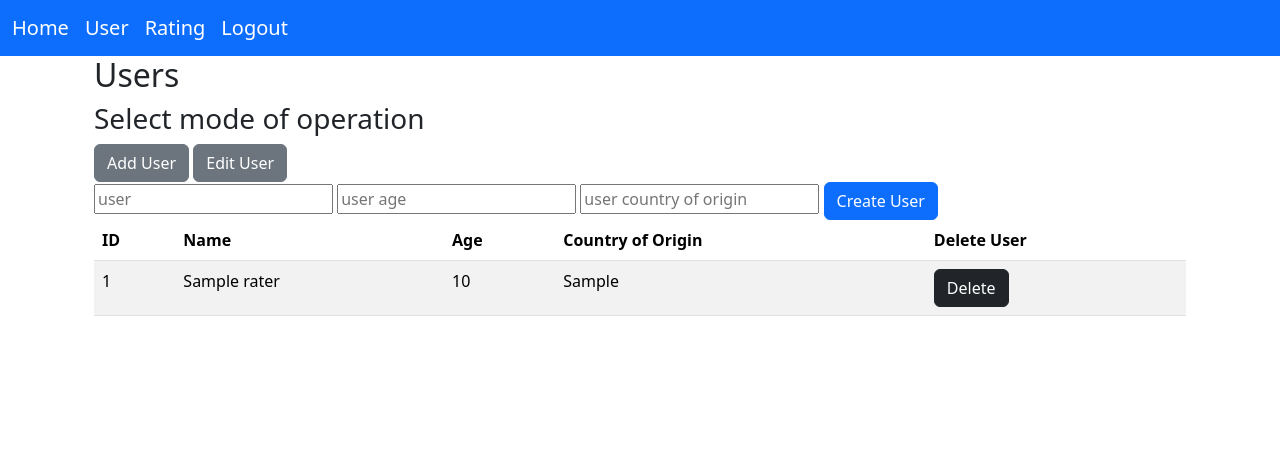
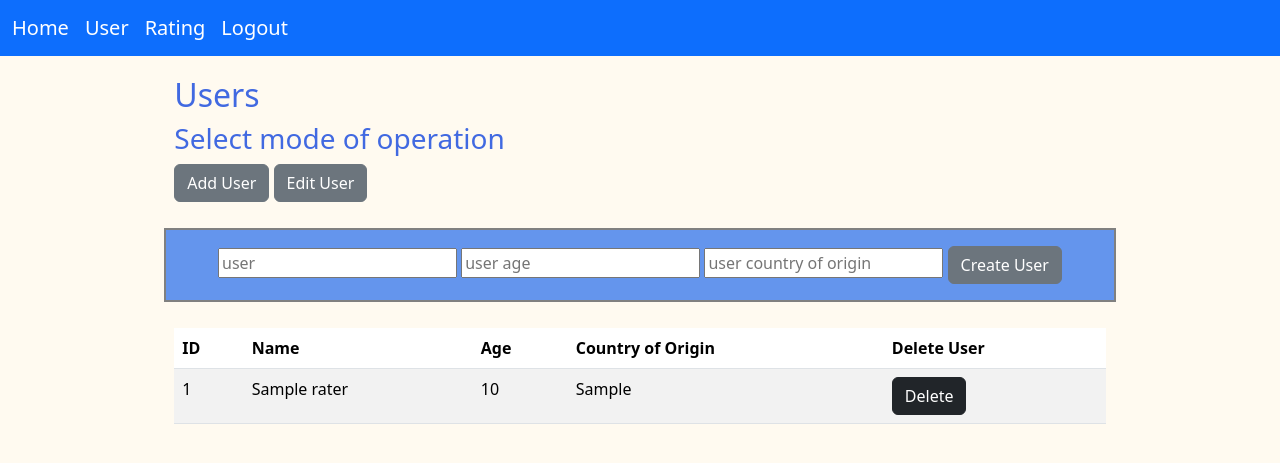
Before and after one commit to brubee/webfejlesztes_project, a Django app: page /users in a window 1280 px wide. Shown: the top 463 px of the page. Run offline with Django 4.2, Linux system fonts and the light colour scheme; a user stored in the database is signed in; tables that the repository leaves empty hold one stand-in row (values such as "Sample post"); some libraries are stand-ins or nearby versions.

Commit message:
Updated project with a (somewhat) better look

```diff
--- /dev/null
+++ b/web_proj/website/static/style.css
@@ -0,0 +1,40 @@
+body {
+    background-color: floralwhite;
+}
+
+.container {
+    margin: auto;
+    width: 87%;
+    padding: 10px;
+}
+
+#forms, #mode {
+    background-color: cornflowerblue;
+    border: 2px solid grey;
+    padding: 1em;
+    margin-bottom: 1em;
+    margin-top: 1em;
+    text-align: center;
+}
+
+p, h1, h2, h3, h4, h5 {
+    color: royalblue;
+}
+
+.alert-success, .alert-warning, .alert-error{
+    margin-top: 1em;
+    margin-bottom: 0;
+    color: white;
+}
+
+.alert-success{
+    background-color: green;
+}
+
+.alert-warning{
+    background-color: orange;
+}
+
+.alert-error{
+    background-color: red;
+}
--- a/web_proj/website/templates/home.html
+++ b/web_proj/website/templates/home.html
@@ -6,6 +6,8 @@
     {% load bootstrap5 %}
     {% bootstrap_css %}
     {% bootstrap_javascript %}
+    {% load static %}
+    <link rel="stylesheet" href="{% static 'style.css' %}">
     <title>Home Page</title>
 </head>
 <nav class="navbar navbar-expand-sm navbar-dark bg-primary">
@@ -24,6 +26,8 @@
     <h3 class="text-center mt-5">About this website:</h3>
     <h5 class="text-center mt-5">This website (and thus, this project) was created for the Web Development class of 2023/2024.</h5>
     <h5 class="text-center mt-5">The goal of this project was to create a functional, responsive website that allows logged-in users to upload their opinions and ratings about movies they had seen. It was important that there are at least two sites that communicate with each other and a database, along with a proper security system (which here, means the log-in function).</h5>
+    <br>
+    <p class="text-center mt-5">Made by: Jurás Dorka</p>
 </div>
 </body>
 </html>
--- a/web_proj/website/templates/login.html
+++ b/web_proj/website/templates/login.html
@@ -6,10 +6,12 @@
     {% load bootstrap5 %}
     {% bootstrap_css %}
     {% bootstrap_javascript %}
+    {% load static %}
+    <link rel="stylesheet" href="{% static 'style.css' %}">
     <title>Login</title>
 </head>
 <body>
-<div class="container align-middle">
+<div class="container">
     <h2>Login</h2>
     <p><a href="{% url 'register' %}">Create new account</a></p>
     <form method="post">
--- a/web_proj/website/templates/rating.html
+++ b/web_proj/website/templates/rating.html
@@ -6,6 +6,8 @@
     {% load bootstrap5 %}
     {% bootstrap_css %}
     {% bootstrap_javascript %}
+    {% load static %}
+    <link rel="stylesheet" href="{% static 'style.css' %}">
     <title>Ratings</title>
 </head>
 <nav class="navbar navbar-expand-sm navbar-dark bg-primary">
@@ -43,7 +45,7 @@
             <input type="text" name="title" placeholder="movie title">
             <input type="text" name="opinion" placeholder="my opinion...">
             <input type="text" name="rating" step="any" placeholder="0">
-            <button type="submit" name="createRating" class="btn btn-primary">Add Rating</button>
+            <button type="submit" name="createRating" class="btn btn-secondary">Add Rating</button>
         </form>
         {% elif mode == 'edit' %}
         <form method="post">
@@ -53,7 +55,7 @@
             <input type="text" name="title" placeholder="movie title">
             <input type="text" name="opinion" placeholder="my opinion...">
             <input type="text" name="rating" placeholder="rating">
-            <button type="submit" name="editRating" class="btn btn-primary">Edit Rating</button>
+            <button type="submit" name="editRating" class="btn btn-secondary">Edit Rating</button>
         </form>
         {% endif %}
     </div>
--- a/web_proj/website/templates/register.html
+++ b/web_proj/website/templates/register.html
@@ -6,10 +6,12 @@
     {% load bootstrap5 %}
     {% bootstrap_css %}
     {% bootstrap_javascript %}
+    {% load static %}
+    <link rel="stylesheet" href="{% static 'style.css' %}">
     <title>Login</title>
 </head>
 <body>
-<div class="container align-middle">
+<div class="container">
     <h2>Registration</h2>
     <p><a href="{% url 'login' %}">Login</a></p>
     <form method="post">
--- a/web_proj/website/templates/users.html
+++ b/web_proj/website/templates/users.html
@@ -6,6 +6,8 @@
     {% load bootstrap5 %}
     {% bootstrap_css %}
     {% bootstrap_javascript %}
+    {% load static %}
+    <link rel="stylesheet" href="{% static 'style.css' %}">
     <title>Users</title>
 </head>
 <nav class="navbar navbar-expand-sm navbar-dark bg-primary">
@@ -42,7 +44,7 @@
             <input type="text"  name="name" placeholder="user">
             <input type="number" name="age" placeholder="user age">
             <input type="text" name="countryOfOrigin" placeholder="user country of origin">
-            <button type="submit" name="createUser" class="btn btn-primary">Create User</button>
+            <button type="submit" name="createUser" class="btn btn-secondary">Create User</button>
         </form>
         {% elif mode == 'edit' %}
         <form method="post">
@@ -51,7 +53,7 @@
             <input type="text"  name="name" placeholder="user">
             <input type="number" name="age" placeholder="user age">
             <input type="text" name="countryOfOrigin" placeholder="user country of origin">
-            <button type="submit" name="editUser" class="btn btn-primary">Edit User</button>
+            <button type="submit" name="editUser" class="btn btn-secondary">Edit User</button>
         </form>
         {% endif %}
     </div>
--- a/web_proj/website/views.py
+++ b/web_proj/website/views.py
@@ -72,7 +72,7 @@ def rating(request):
             messages.error(request, "The Rating doesn't exist")
             return HttpResponseRedirect(reverse("rating"))
         if request.POST.get('rater') == '' or Rater.objects.filter(id=request.POST.get('rater')).count() == 0:
-            newUser = Rating.objects.filter(id=request.POST.get('id'))[0].user
+            newUser = Rating.objects.filter(id=request.POST.get('id'))[0].rater
         else:
             newUser = Rater.objects.filter(id=request.POST.get('rater'))[0]
         newTitle = request.POST.get('title')
@@ -84,7 +84,7 @@ def rating(request):
         newRating = request.POST.get('rating')
         if newRating == '':
             newRating = Rating.objects.filter(id=request.POST.get('id'))[0].rating
-        Rating.objects.filter(id=request.POST.get('id')).update(user=newUser, title=newTitle, opinion=newOpinion,
+        Rating.objects.filter(id=request.POST.get('id')).update(rater=newUser, title=newTitle, opinion=newOpinion,
                                                                 rating=newRating)
         messages.success(request, "Rating edited successfully")
 
```
